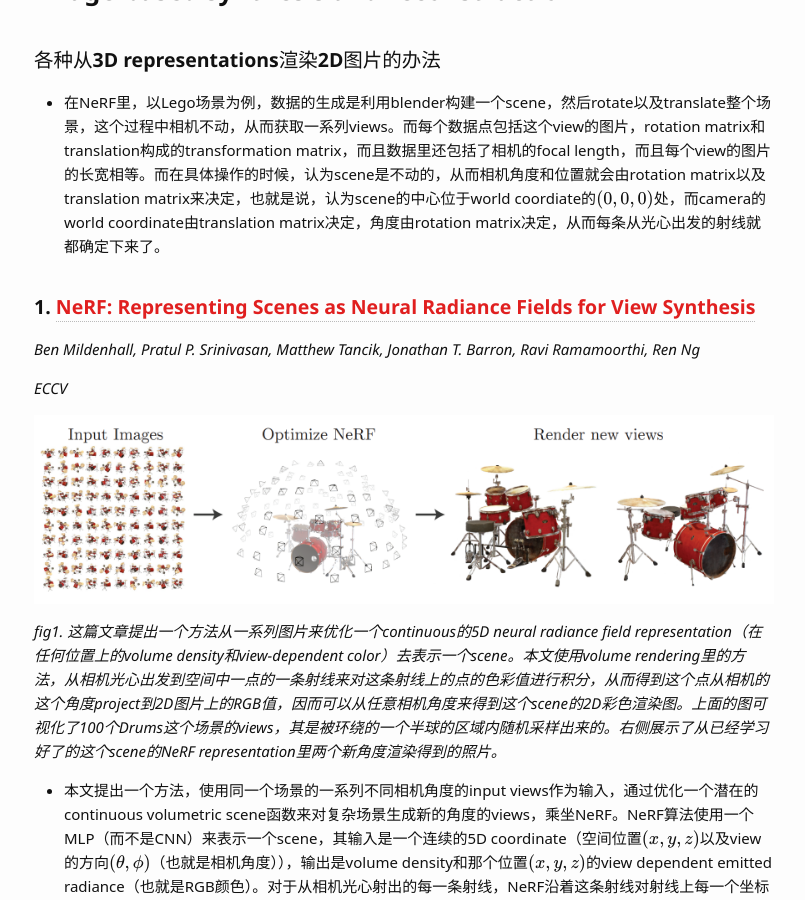
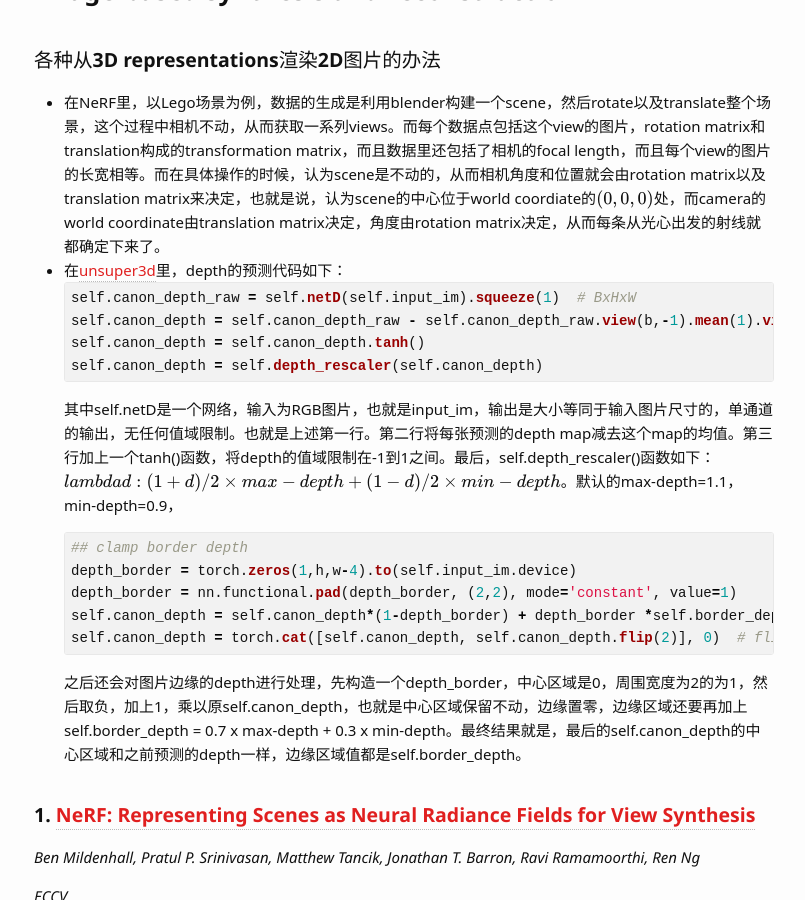
Before and after one commit to Wei-kang-Wang/tech-log, a Jekyll site: the page built from _posts/2022-01-01-Synthesis & Reconstruction.md, in a window 1280 px wide and 900 px high, scrolled down 1702 px. Shown: the whole window, without its empty margins (236-1041 px from the left). Built offline with Jekyll 4.4.1, drawn with Linux system fonts in a browser that asks for light colours; some web fonts are replaced; formulas are drawn with MathJax 3.

Commit message:
Update 2022-01-01-Synthesis & Reconstruction.md

````diff
--- a/_posts/2022-01-01-Synthesis & Reconstruction.md
+++ b/_posts/2022-01-01-Synthesis & Reconstruction.md
@@ -22,6 +22,22 @@ tags: paper-reading
 ### 各种从3D representations渲染2D图片的办法
 
 * 在NeRF里，以Lego场景为例，数据的生成是利用blender构建一个scene，然后rotate以及translate整个场景，这个过程中相机不动，从而获取一系列views。而每个数据点包括这个view的图片，rotation matrix和translation构成的transformation matrix，而且数据里还包括了相机的focal length，而且每个view的图片的长宽相等。而在具体操作的时候，认为scene是不动的，从而相机角度和位置就会由rotation matrix以及translation matrix来决定，也就是说，认为scene的中心位于world coordiate的$$(0,0,0)$$处，而camera的world coordinate由translation matrix决定，角度由rotation matrix决定，从而每条从光心出发的射线就都确定下来了。
+* 在[unsuper3d](https://openaccess.thecvf.com/content_CVPR_2020/papers/Wu_Unsupervised_Learning_of_Probably_Symmetric_Deformable_3D_Objects_From_Images_CVPR_2020_paper.pdf)里，depth的预测代码如下：
+```python
+self.canon_depth_raw = self.netD(self.input_im).squeeze(1)  # BxHxW
+self.canon_depth = self.canon_depth_raw - self.canon_depth_raw.view(b,-1).mean(1).view(b,1,1)
+self.canon_depth = self.canon_depth.tanh()
+self.canon_depth = self.depth_rescaler(self.canon_depth)
+```
+其中self.netD是一个网络，输入为RGB图片，也就是input_im，输出是大小等同于输入图片尺寸的，单通道的输出，无任何值域限制。也就是上述第一行。第二行将每张预测的depth map减去这个map的均值。第三行加上一个tanh()函数，将depth的值域限制在-1到1之间。最后，self.depth_rescaler()函数如下：$$lambda d: (1+d)/2 \times max-depth + (1-d)/2 \times min-depth$$。默认的max-depth=1.1，min-depth=0.9，
+```python
+## clamp border depth
+depth_border = torch.zeros(1,h,w-4).to(self.input_im.device)
+depth_border = nn.functional.pad(depth_border, (2,2), mode='constant', value=1)
+self.canon_depth = self.canon_depth*(1-depth_border) + depth_border *self.border_depth
+self.canon_depth = torch.cat([self.canon_depth, self.canon_depth.flip(2)], 0)  # flip
+```
+之后还会对图片边缘的depth进行处理，先构造一个depth_border，中心区域是0，周围宽度为2的为1，然后取负，加上1，乘以原self.canon_depth，也就是中心区域保留不动，边缘置零，边缘区域还要再加上self.border_depth = 0.7 x max-depth + 0.3 x min-depth。最终结果就是，最后的self.canon_depth的中心区域和之前预测的depth一样，边缘区域值都是self.border_depth。
 
 ### 1. [NeRF: Representing Scenes as Neural Radiance Fields for View Synthesis](https://www.ecva.net/papers/eccv_2020/papers_ECCV/papers/123460392.pdf)
 
````
